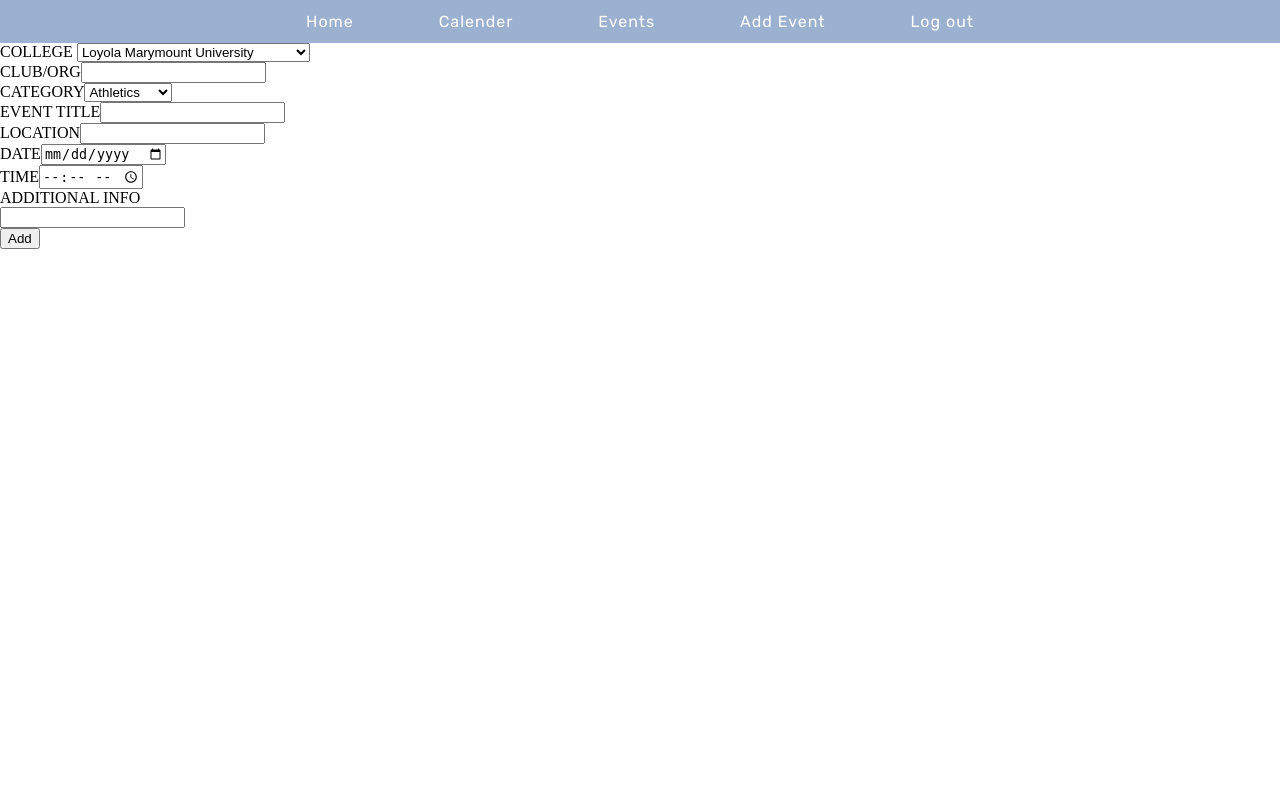
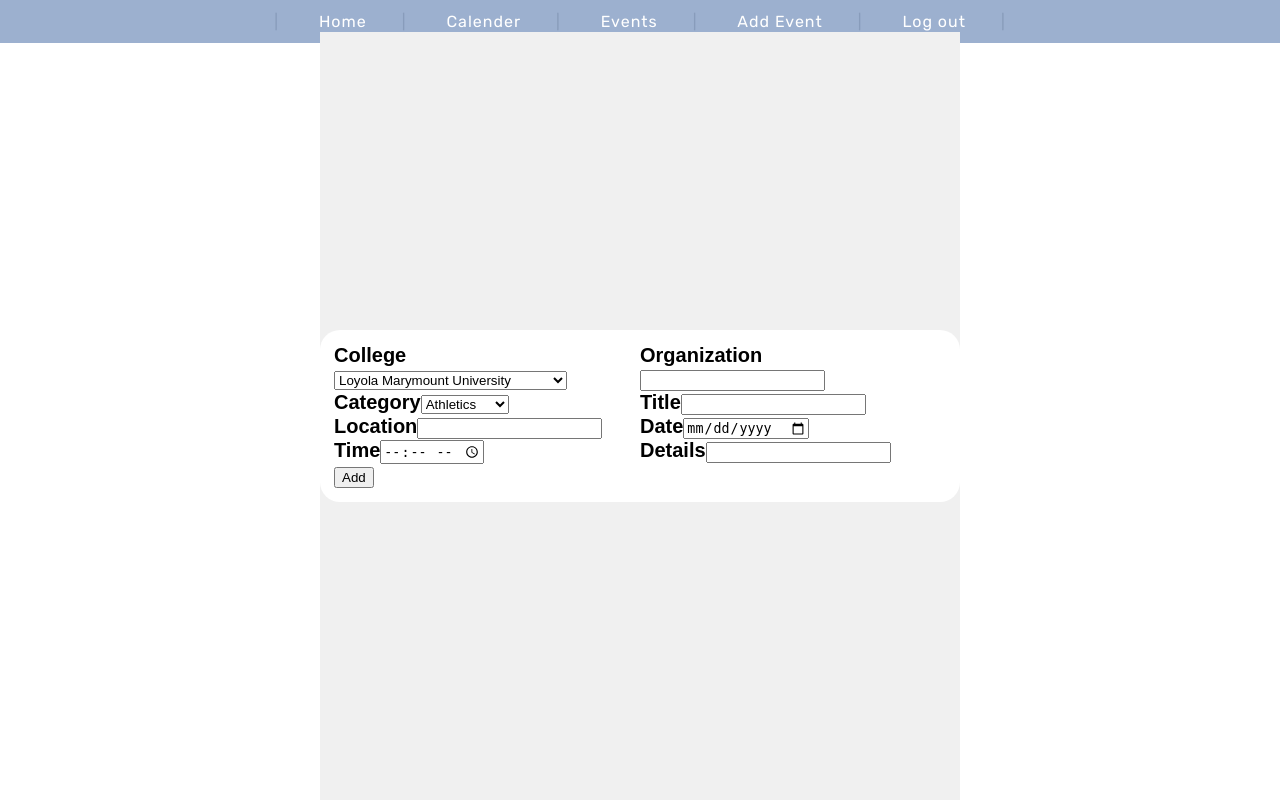
Before and after one commit to francisjodi/Eventful, a Python web app: template templates/addevent.html in a window 1280 px wide. Run offline with Jinja, Linux system fonts and the light colour scheme; the template is opened without the code that fills it, so the values that code supplies are empty.

Commit message:
style addevent

```diff
--- a/styles/addevent.css
+++ b/styles/addevent.css
@@ -1,34 +1,32 @@
-.addevent_center{
+body {
     display:grid;
     grid-template-columns: 25% auto 25%;
+    grid-template-rows: 4% 96%;
+    height: 100vh;
+}
+
+.addevent_center{
+    background-color: rgb(240,240,240);
     grid-column: 2;
-    text-align: left;
-    position: relative;
+    grid-row: 2;
+    display: flex;
+    align-items: center;
+    justify-content: center;
+
     z-index: 1;
 }
 
-.header {
-    font-family: 'Playfair Display', serif;
-    font-style: italic;
-    font-size: 26px;
-    letter-spacing: 8px;
-    margin-bottom: 20px;
+.form {
+    display:grid;
+    grid-template-columns: 50% 50%;
+    background-color: white;
+    padding: 14px 14px 14px 14px;
+    border-radius: 20px;
 }
 
-.title {
-    font-family: 'Reem Kufi', sans-serif;
-    font-size: 100px;
+#formtext {
+    font-family: 'arial';
     font-weight: bold;
-    letter-spacing: 10px;
-    margin-bottom: -1%;
-    margin-left: -7px;
+    font-size: 20px;
+
 }
-
-.subtitle {
-    margin-top: 0px;
-    font-family: 'Poiret One', cursive;
-    font-size: 36px;
-    letter-spacing: 22px;
-    /* margin-left: 10px; */
-    margin-bottom: 100px;
-}
--- a/styles/nav.css
+++ b/styles/nav.css
@@ -5,8 +5,6 @@
 .nav_position {
     display: grid;
     grid-template-columns: repeat(5, 1fr);
-    grid-auto-rows: auto;
-    grid-gap: 1em;
     align-items: center;
     text-align: center;
     z-index: 1;
@@ -16,7 +14,7 @@
 }
 
 .nav_text {
-    color: white;
+    color: rgb(136, 156, 187);
     font-family: 'Rubik', sans-serif;
     font-size: 16px;
     letter-spacing: 1px;
@@ -24,14 +22,31 @@
     padding-top: 12px;
     padding-bottom: 12px;
     width: 100vw;
-    transition: 0.2s;
+
 }
 
 a {
-    margin: 30px;
+    margin: 25px;
     padding-top: 6px;
     padding-bottom: 6px;
     padding-left: 10px;
     padding-right: 10px;
+    transition: 0.2s;
 }
 a:hover{background-color: rgb(136, 156, 187)}
+
+
+
+
+/* LOGO EVENTFUL */
+#logo{
+    /* display:flex;
+    justify-content: flex-start;
+    align-items: center; */
+    font-family: 'Reem Kufi', sans-serif;
+    font-weight: bold;
+    color: black;
+    font-size: 30px;
+    padding-top: -5px;
+    padding-bottom:-5px;
+}
--- a/styles/signin.css
+++ b/styles/signin.css
@@ -20,8 +20,8 @@
 
 .title {
     font-family: 'Reem Kufi', sans-serif;
+    font-weight: bold;
     font-size: 100px;
-    font-weight: bold;
     letter-spacing: 10px;
     margin-bottom: -1%;
     margin-left: -7px;
--- a/templates/addevent.html
+++ b/templates/addevent.html
@@ -2,23 +2,25 @@
 <html lang="en">
 <head>
     <meta charset="UTF-8">
-    <title>ADDEVENT</title>
+    <title>Eventful | Add Event</title>
     <link rel="stylesheet" href="styles/addevent.css">
+    <link href="https://fonts.googleapis.com/css?family=Reem+Kufi&display=swap" rel="stylesheet">
+
 </head>
   <body>
     {%include "/templates/nav.html"%}
     <div class = "addevent_center">
 
-        <form method="post" action="/addevent">
-          <div>COLLEGE
+      <form method="post" action="/addevent" class = "form" id = "formtext">
+        <div>College
         <select name="college_name">
           <option>Loyola Marymount University</option>
           <option>University of California Los Angeles</option>
           <option>Pepperdine University</option>
           <option>University of Southern California</option>
         </select></div>
-          <div>CLUB/ORG<input name = "organization_name"></div>
-          <div>CATEGORY<select name = "category">
+        <div>Organization<input name = "organization_name"></div>
+        <div>Category<select name = "category">
           <option>Athletics</option>
           <option>Arts</option>
           <option>Academics</option>
@@ -30,11 +32,11 @@
           <option>Housing</option>
           <option>Other</option>
         </select></div>
-          <div>EVENT TITLE<input name = "event_name"></div>
-          <div>LOCATION<input name = "location"></div>
-          <div>DATE<input name="date" type=date></div>
-          <div>TIME<input name="time" type=time></div>
-          <div>ADDITIONAL INFO<input name = "additional_info"></div>
+        <div>Title<input name = "event_name"></div>
+        <div>Location<input name = "location"></div>
+        <div>Date<input name="date" type=date></div>
+        <div>Time<input name="time" type=time></div>
+        <div>Details<input name = "additional_info"></div>
         <p><input type = "submit" value = "Add"></p>
 
       </form>
--- a/templates/nav.html
+++ b/templates/nav.html
@@ -6,19 +6,21 @@
   <meta http-equiv="X-UA-Compatible" content="ie=edge">
 
   <link rel="stylesheet" href="styles/nav.css">
-  <link href="https://fonts.googleapis.com/css?family=Rubik&display=swap" rel="stylesheet">  </head>
+  <link href="https://fonts.googleapis.com/css?family=Rubik&display=swap" rel="stylesheet">
+  <link href="https://fonts.googleapis.com/css?family=Reem+Kufi&display=swap" rel="stylesheet">
   <title>Document</title>
 </head>
 <style>a {text-decoration: none;} </style>
 <style>a {color:white} </style>
 <body>
+
   <div class = "nav_position">
-    <nav class = "nav_text">
-        <a href="/search">Home</a>
-        <a href="/calendar">Calender</a>
-        <a href="/events">Events</a>
-        <a href="/addevent">Add Event</a>
-        <a href="/">Log out</a>
+    <nav class = "nav_text">|
+        <a href="/search">Home</a>|
+        <a href="/calendar">Calender</a>|
+        <a href="/events">Events</a>|
+        <a href="/addevent">Add Event</a>|
+        <a href="/">Log out</a>|
     </nav>
   </div>
 
--- a/templates/signin.html
+++ b/templates/signin.html
@@ -1,7 +1,7 @@
 <!DOCTYPE html>
 <html>
   <head>
-    <title>Google Calendar API Quickstart</title>
+    <title>Eventful | Log in</title>
     <meta charset="utf-8" />
     <link rel="stylesheet" href="styles/signin.css">
     <link href="https://fonts.googleapis.com/css?family=Reem+Kufi&display=swap" rel="stylesheet">
@@ -16,7 +16,7 @@
     <p class = "subtitle">no.mo.fomo</p>
 
     <!--Add buttons to initiate auth sequence and sign out-->
-    <button id="authorize_button" style="display: none;" href = "home.html">Log in</button>
+    <button  href = "/template/home.html" id="authorize_button" style="display: none;">Log in</button>
     <button id="signout_button" style="display: none;">Log out</button>
     </div>
 
```
Also changed, not shown: 3 other files. Lines whose indentation alone changed are shown as unchanged.
